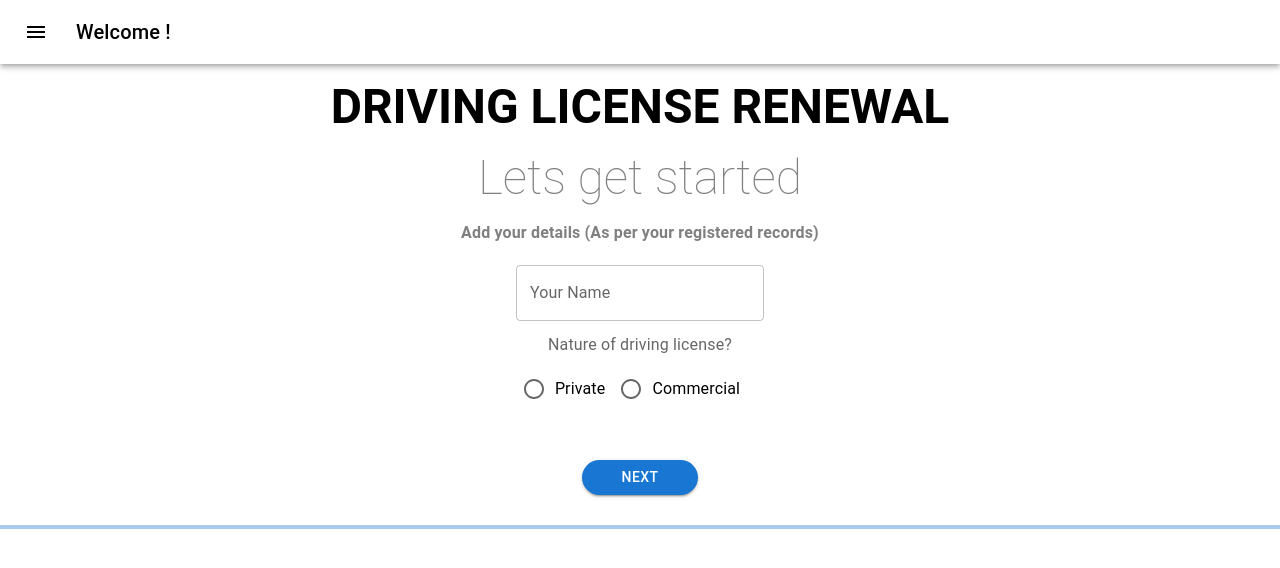
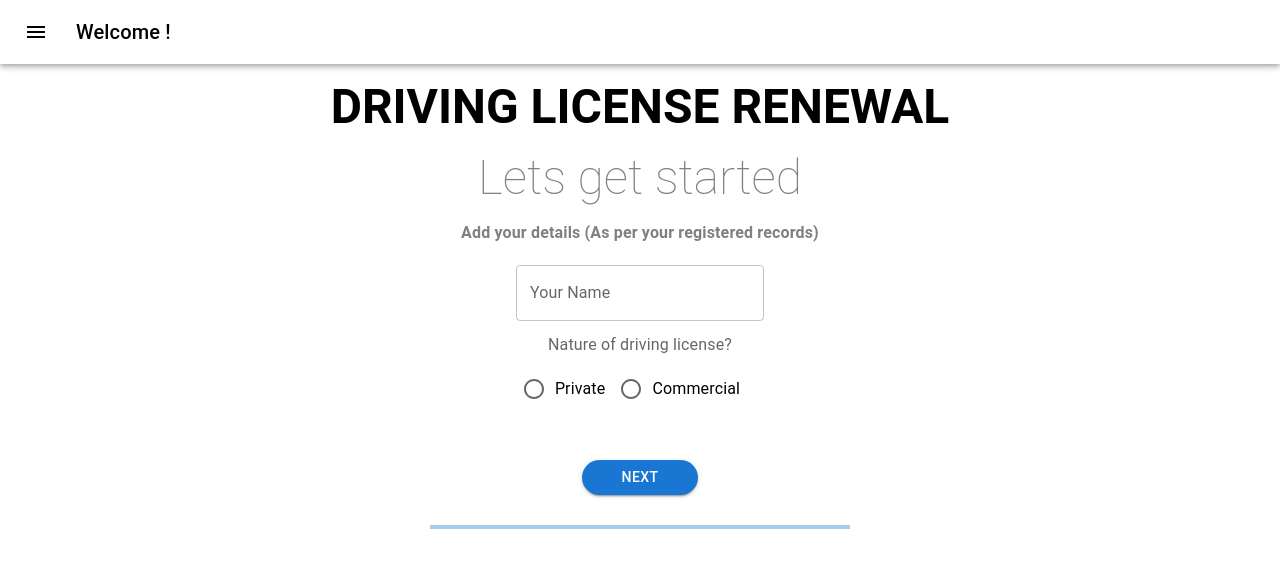
Before and after one commit to shrish-sharma-git/progress-form, a React (Create React App) app: page / in a window 1280 px wide. Shown: the top 568 px of the page. Built offline with nearby package versions, Linux system fonts and the light colour scheme.

Commit message:
Fixed PRogressBar

```diff
--- a/src/components/MainForm.js
+++ b/src/components/MainForm.js
@@ -43,7 +43,7 @@ const MainForm = () => {
                     }}
                 >Back</Button>
             }
-            <LinearProgress sx={{mt: "30px"}} variant='determinate' value={(step/4)*100} />
+            <LinearProgress sx={{textAlign: 'center', margin: "30px 430px 0 430px"}} variant='determinate' value={(step/4)*100} />
         </Box>
     );
 }
```
